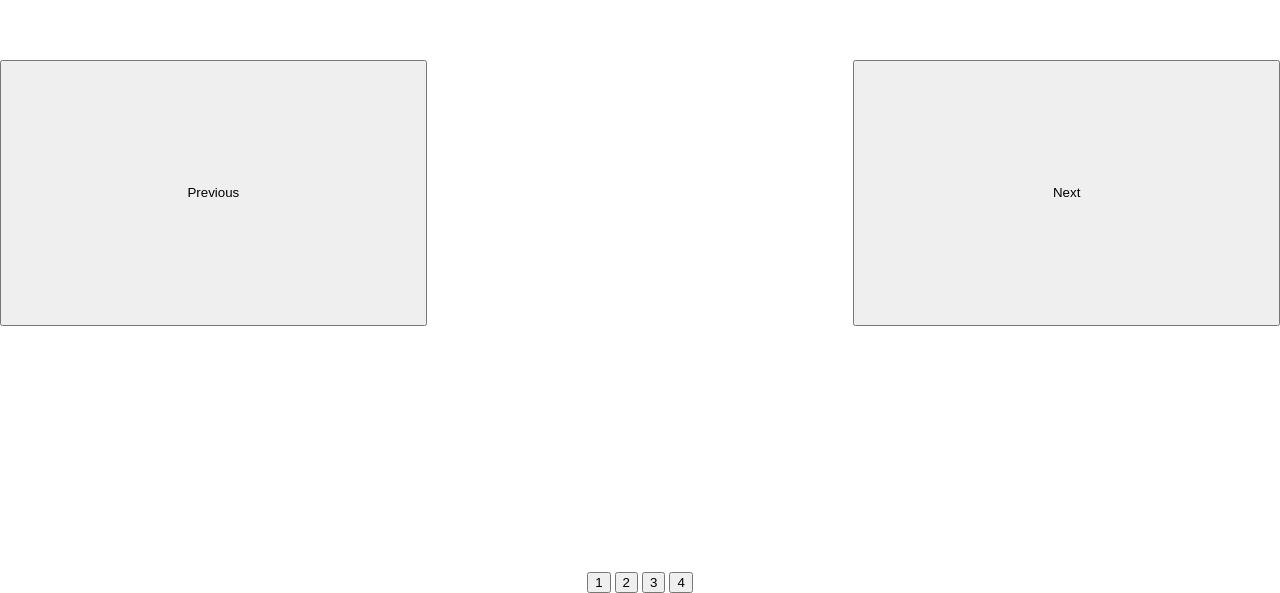
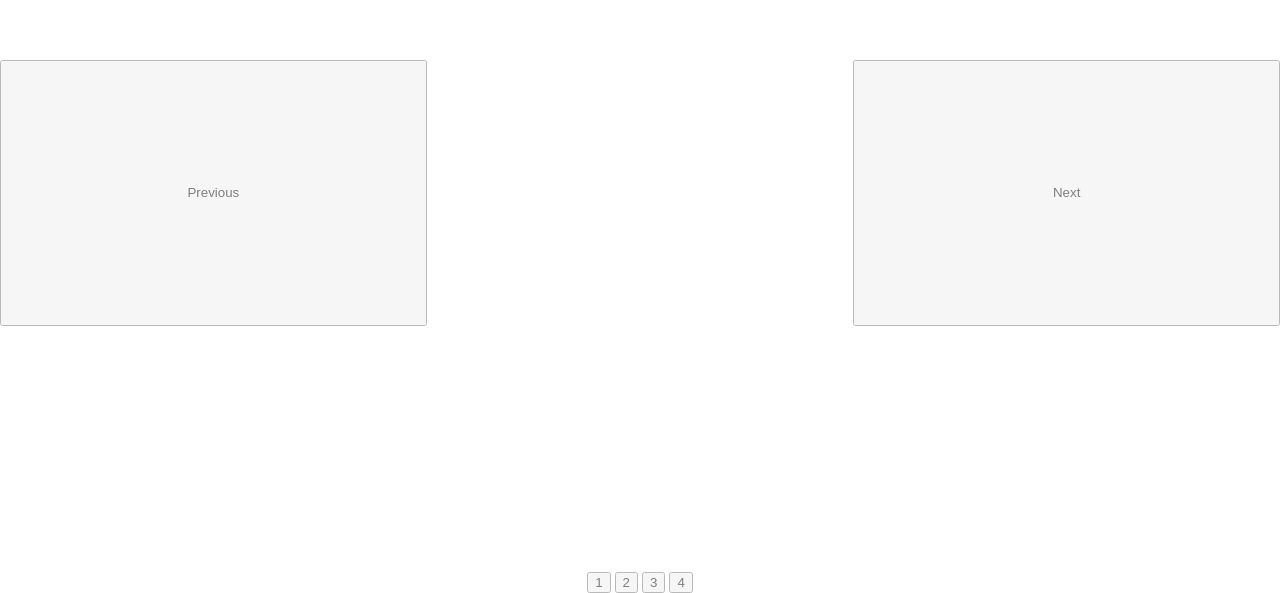
Before and after one commit to EvyBettina/EBJ-image-carusel, a website: page index.html in a window 1280 px wide. Shown: the part 207-800 px from the top of the page. Drawn offline with Linux system fonts and the light colour scheme.

Commit message:
added opacity css

```diff
--- a/styles.css
+++ b/styles.css
@@ -12,16 +12,14 @@ ol {
 /* Carusell */
 .carusell {
   position: relative;
-  height: 100vh;
-  overflow: hidden;
 }
 
 /* Controll Plane */
 .carusell > div {
   position: absolute;
-  z-index: 1;
+
+  height: 100%;
   width: 100%;
-  height: 100%;
 
   display: grid;
   grid-template-columns: 1fr 1fr 1fr;
@@ -42,12 +40,16 @@ ol {
   align-self: end;
   justify-self: center;
 }
+.carusell button {
+  opacity: 0.5;
+}
 
 /* Image Reel */
 .carusell > ol {
- display: flex;
- width: 100vh;
- overflow: hidden;
+  display: flex;
+
+  width: 100vw;
+  overflow: hidden;
 }
 
 .carusell img {
```
